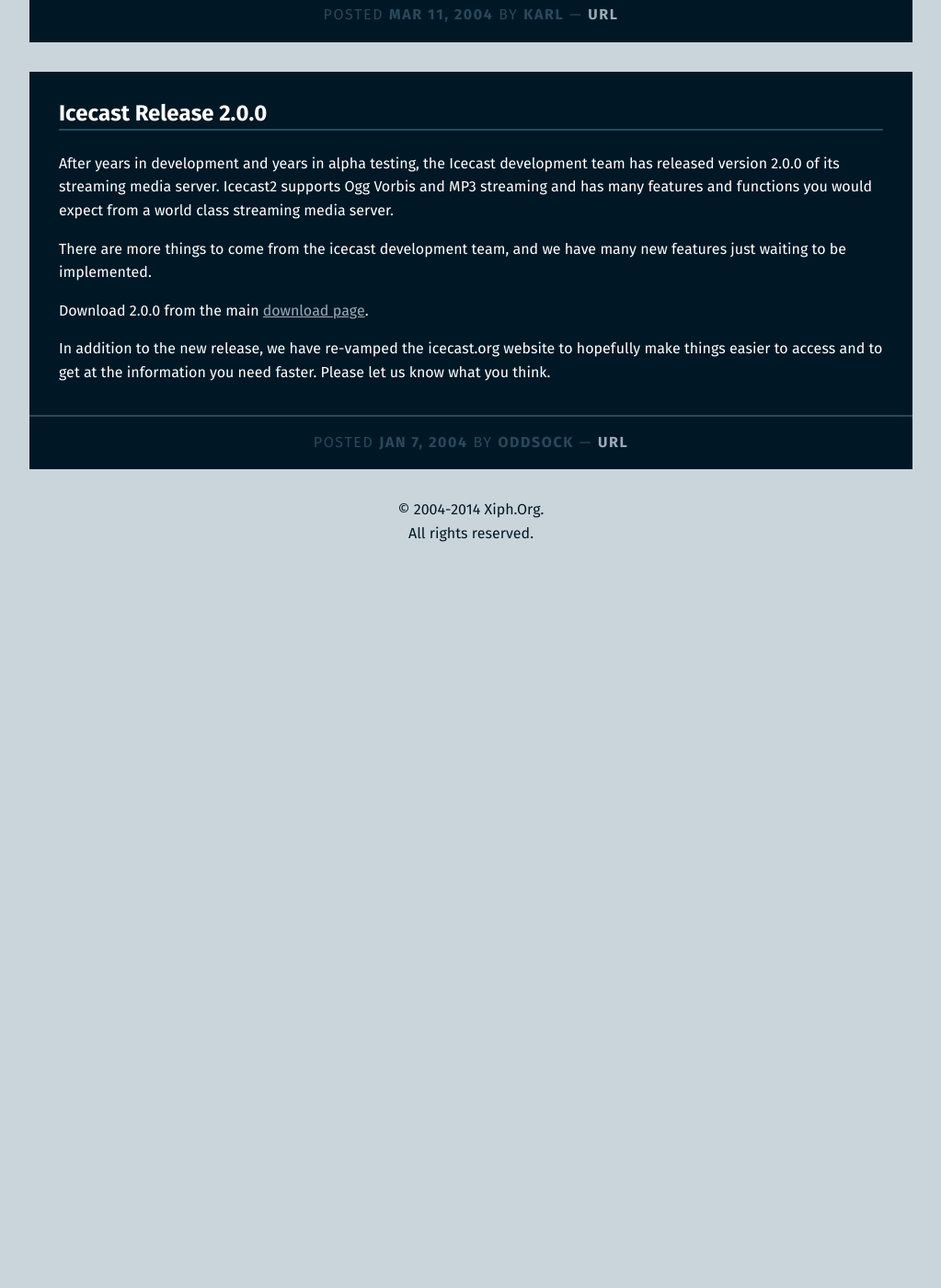
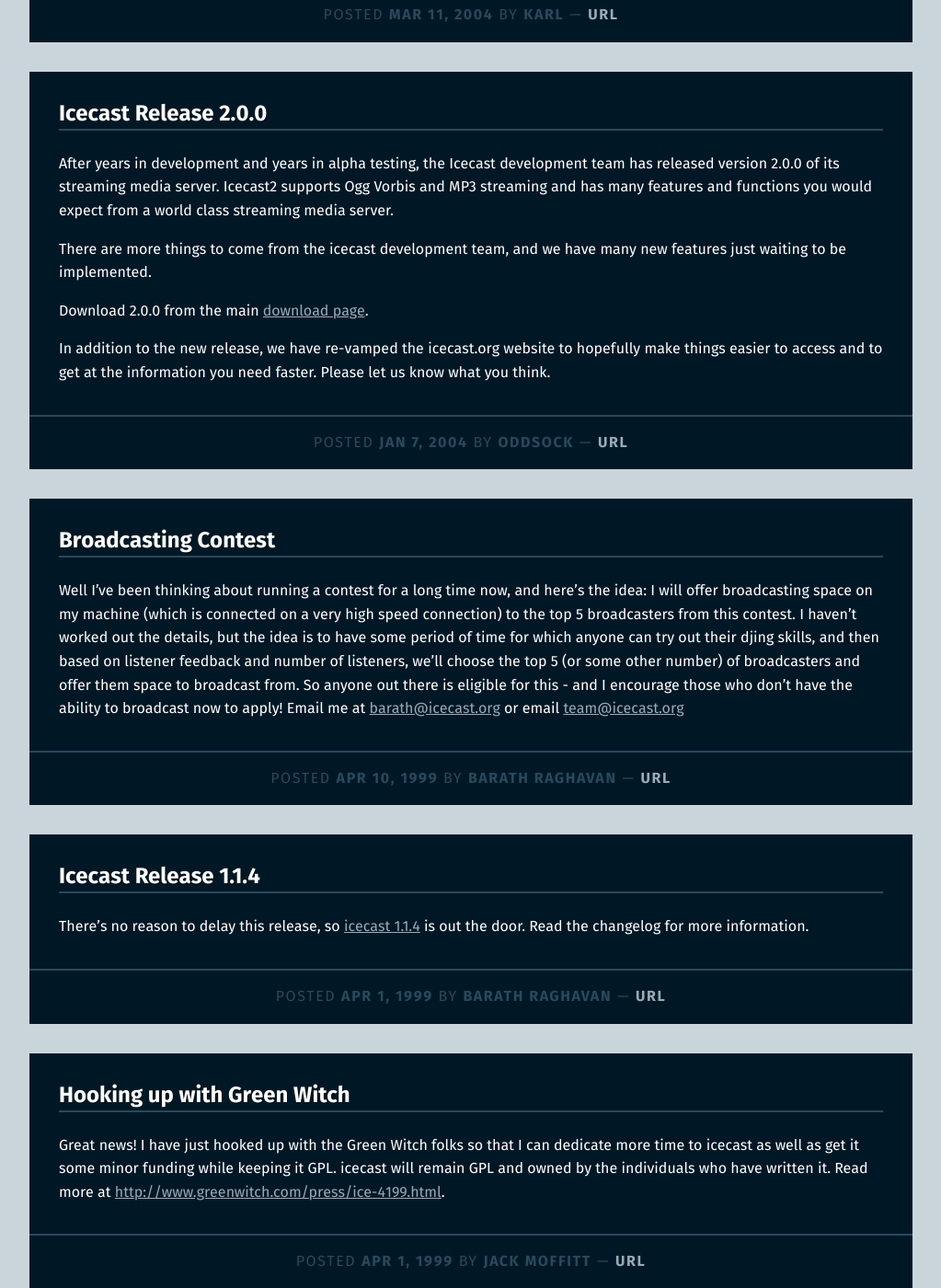
Before and after one commit to barionleg/Xipho, a Jekyll site: the page built from news.html, in a window 1280 px wide and 1400 px high, scrolled down 15538 px. Shown: the whole window at 92% size, without its empty margins (128-1151 px from the left). Built offline with Jekyll 4.4.1, drawn with Linux system fonts in a browser that asks for light colours; before the commit the page ends 16163 px from its top, so only the background shows below that; some of the changed text lies outside the part shown.

Commit message:
Added some old news

```diff
--- /dev/null
+++ b/_posts/1999-03-18-south-by-southwest.md
@@ -0,0 +1,13 @@
+---
+layout: post
+title:  "SxSW"
+date:   1999-03-18 16:59:00
+author: Barath Raghavan
+categories: archive
+---
+
+Right now Jack has finished up a day at [South by Southwest](https://web.archive.org/web/19990504185130/http://sxsw.com/)
+in Austin, Texas.
+He's there presenting with the folks from the [GreenWitch](https://web.archive.org/web/19990508212821/http://www.greenwitch.com/) who were generous
+in sharing booth space with us.
+Hopefully we'll have some reports back from him soon.
--- /dev/null
+++ b/_posts/1999-03-23-SxSW.md
@@ -0,0 +1,13 @@
+---
+layout: post
+title:  "SxSW"
+date:   1999-03-23 09:19:00
+author: Jack Moffitt
+categories: archive
+---
+
+SxSW was awesome. I got to meet a lot of artists and small labels, and I had some really
+interesting conversations with some really interesting people. The [Green Witch](https://web.archive.org/web/19991005001058/http://207.181.249.18/) received a
+lot of new content and we broadcasted a lot of it live from the floor.
+In other news, 1.3 is coming along quite nicely, and maybe we'll have something out there
+for you to yell at us about any day now. :)
--- /dev/null
+++ b/_posts/1999-03-25-mixmaster-mike-live-via-icecast.md
@@ -0,0 +1,12 @@
+---
+layout: post
+title:  "Mixmaster Mike live"
+date:   1999-03-25 22:48:00
+author: Jack Moffitt
+categories: archive
+---
+
+Just thought I'd let everyone know that Mixmaster Mike himself is on live via icecast.
+Try the <del>56kbps version</del> or the <del>24kbps version</del>.
+Also in attendence are some other famous DJ's...
+enjoy.
--- /dev/null
+++ b/_posts/1999-03-29-article-in-entertainment-weekly.md
@@ -0,0 +1,10 @@
+---
+layout: post
+title:  "Article in Entertainment Weekly"
+date:   1999-03-29 19:39:00
+author: Barath Raghavan
+categories: archive
+---
+
+There is an article in [entertainment weekly](http://www.ew.com/ew/article/0,,272887,00.html) about us and shoutcast :)
+Here's a scanned version of the article [here]({{ "/images/ew-icecast.jpg" | prepend: site.baseurl }})
--- /dev/null
+++ b/_posts/1999-04-01-green-witch-hookup.md
@@ -0,0 +1,10 @@
+---
+layout: post
+title:  "Hooking up with Green Witch"
+date:   1999-04-01 10:22:00
+author: Jack Moffitt
+categories: archive
+---
+
+Great news! I have just hooked up with the Green Witch folks so that I can dedicate more time to icecast as well as get it some minor funding while keeping it GPL. icecast will remain GPL and owned by the individuals who have written it.
+Read more at [http://www.greenwitch.com/press/ice-4199.html](https://web.archive.org/web/19990508182349/http://www.greenwitch.com/press/ice-4199.html).
--- /dev/null
+++ b/_posts/1999-04-01-icecast-release-1_1_4.md
@@ -0,0 +1,12 @@
+---
+layout: post
+title:  "Icecast Release 1.1.4"
+date:   1999-04-01 10:28:00
+author: Barath Raghavan
+categories: archive icecast release
+---
+
+
+There's no reason to delay this release, so [icecast 1.1.4](http://downloads.xiph.org/releases/icecast/icecast-1.1.4.tar.gz)
+is out the door.
+Read the changelog for more information.
--- /dev/null
+++ b/_posts/1999-04-10-broadcasting-contest.md
@@ -0,0 +1,17 @@
+---
+layout: post
+title:  "Broadcasting Contest"
+date:   1999-04-10 18:54:00
+author: Barath Raghavan
+categories: archive
+---
+
+
+Well I've been thinking about running a contest for a long time now, and here's the idea: I
+will offer broadcasting space on my machine (which is connected on a very high speed connection)
+to the top 5 broadcasters from this contest. I haven't worked out the details, but the idea is to
+have some period of time for which anyone can try out their djing skills, and then based on listener
+feedback and number of listeners, we'll choose the top 5 (or some other number) of broadcasters and
+offer them space to broadcast from. So anyone out there is eligible for this - and I encourage those
+who don't have the ability to broadcast now to apply!
+Email me at [barath@icecast.org](mailto:barath@icecast.org) or email [team@icecast.org](team@icecast.org)
--- a/index.html
+++ b/index.html
@@ -17,7 +17,7 @@ layout: default
   <article>
     <h3>{{ post.title }}</h3>
     {{ post.content }}
-    <aside>Posted <strong>{{ post.date | date: "%b %-d, %Y" }}</strong>{% if post.author %} by <strong>{{ post.author }}</strong>{% endif %} &mdash; <a href="{{ post.url }}">URL</a></aside>
+    <aside>Posted <strong>{{ post.date | date: "%b %-d, %Y" }}</strong>{% if post.author %} by <strong>{{ post.author }}</strong>{% endif %} &mdash; <a href="{{ post.url }}">Permalink</a></aside>
   </article>
 {% endfor %}
 <p><a href="{{ "/news" | prepend: site.baseurl }}">See all news</a></p>
```
Also changed, not shown: contact.md (+1 -1 lines), images/ew-icecast.jpg (added).
